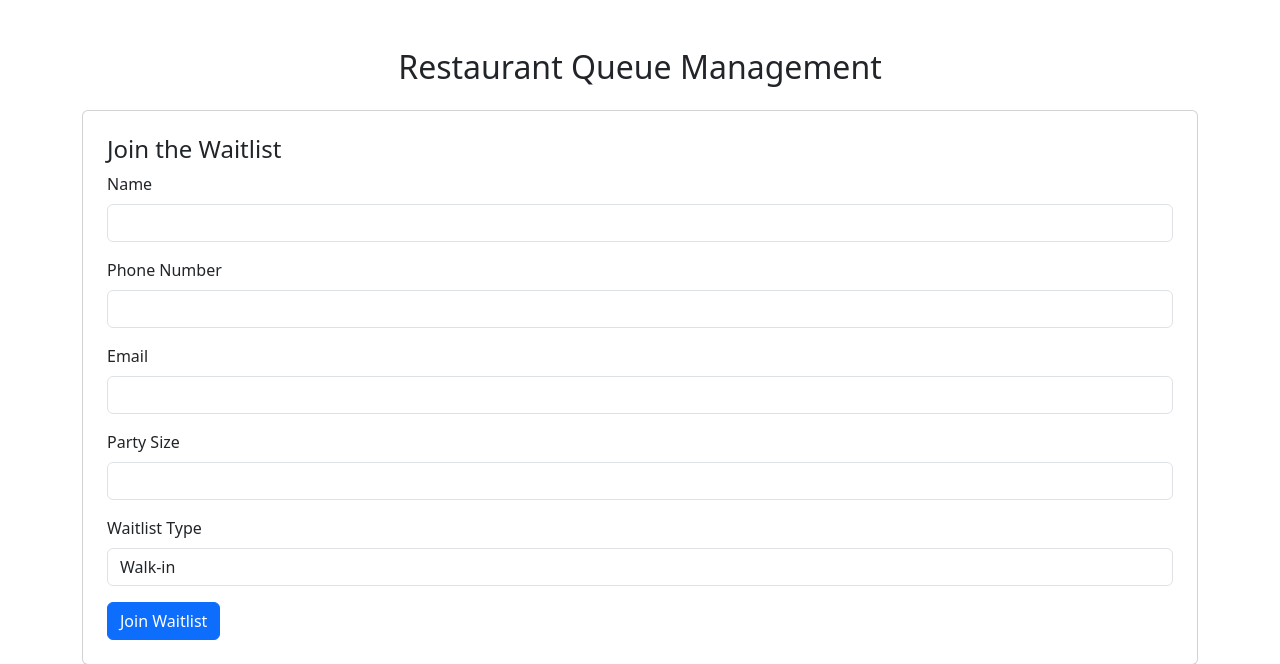
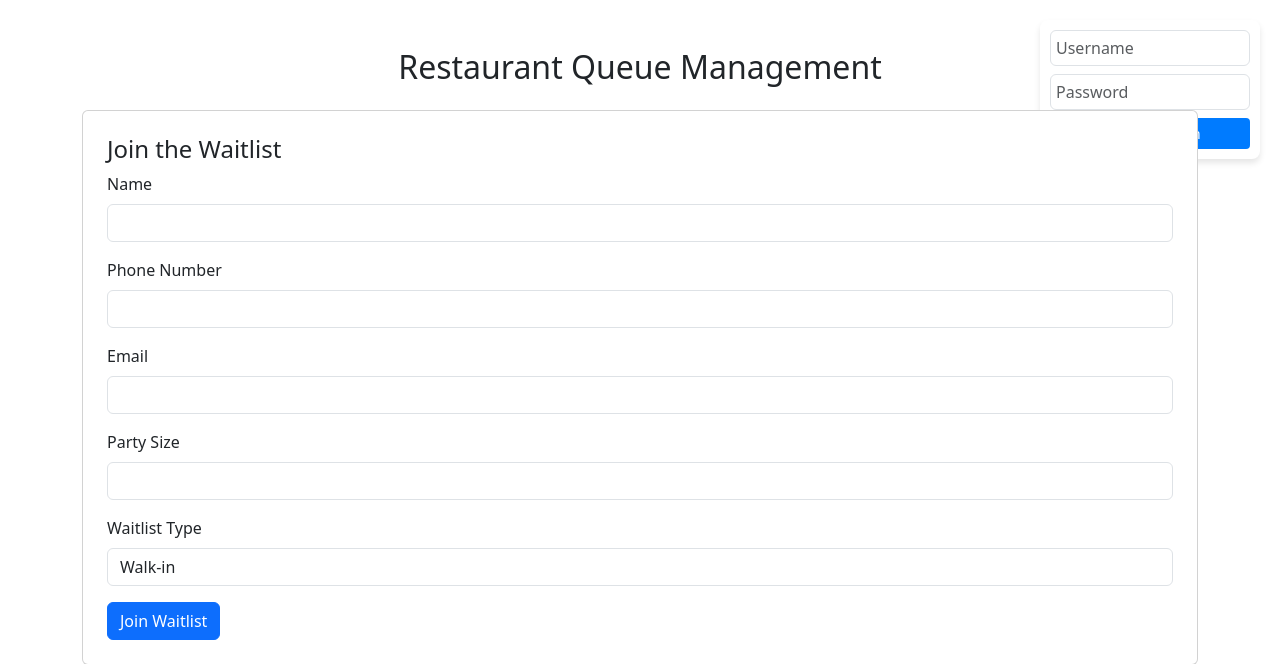
Before and after one commit to Posyyy/CSIS3126_Posy, a PHP site: page /index.html in a window 1280 px wide. Shown: the top 664 px of the page. Run offline with PHP 8.4, Linux system fonts and the light colour scheme; data that the repository does not hold is empty.

Commit message:
Made some Changes

```diff
--- a/index.html
+++ b/index.html
@@ -13,8 +13,49 @@ $restaurant_id = 5; // Replace this dynamically if needed
     <title>Restaurant Queue</title>
     <link href="https://cdn.jsdelivr.net/npm/bootstrap@5.3.0/dist/css/bootstrap.min.css" rel="stylesheet">
     <script src="https://code.jquery.com/jquery-3.6.0.min.js"></script>
+    <style>
+        /* Move Login Form to Top-Right */
+        .login-container {
+            position: absolute;
+            top: 20px;
+            right: 20px;
+            background: #ffffff;
+            padding: 10px;
+            border-radius: 8px;
+            box-shadow: 0px 4px 6px rgba(0, 0, 0, 0.1);
+        }
+
+        .login-form input {
+            display: block;
+            margin-bottom: 8px;
+            width: 200px;
+            padding: 5px;
+        }
+
+        .login-form button {
+            width: 100%;
+            background: #007bff;
+            color: white;
+            border: none;
+            padding: 5px;
+            cursor: pointer;
+        }
+    </style>
 </head>
 <body>
+
+<!-- Admin Login Form (Top-Right Corner) -->
+<div class="login-container">
+    <form action="login.php" method="post" class="login-form">
+        <div class="mb-2">
+            <input type="text" name="username" class="form-control" placeholder="Username" required>
+        </div>
+        <div class="mb-2">
+            <input type="password" name="password" class="form-control" placeholder="Password" required>
+        </div>
+        <button type="submit" class="btn btn-primary btn-sm w-100">Login as Admin</button>
+    </form>
+</div>
 
 <div class="container mt-5">
     <h2 class="text-center">Restaurant Queue Management</h2>
```
Also changed, not shown: admin_dashboard.php (+4 -4 lines), login.php (+17 -57 lines).
